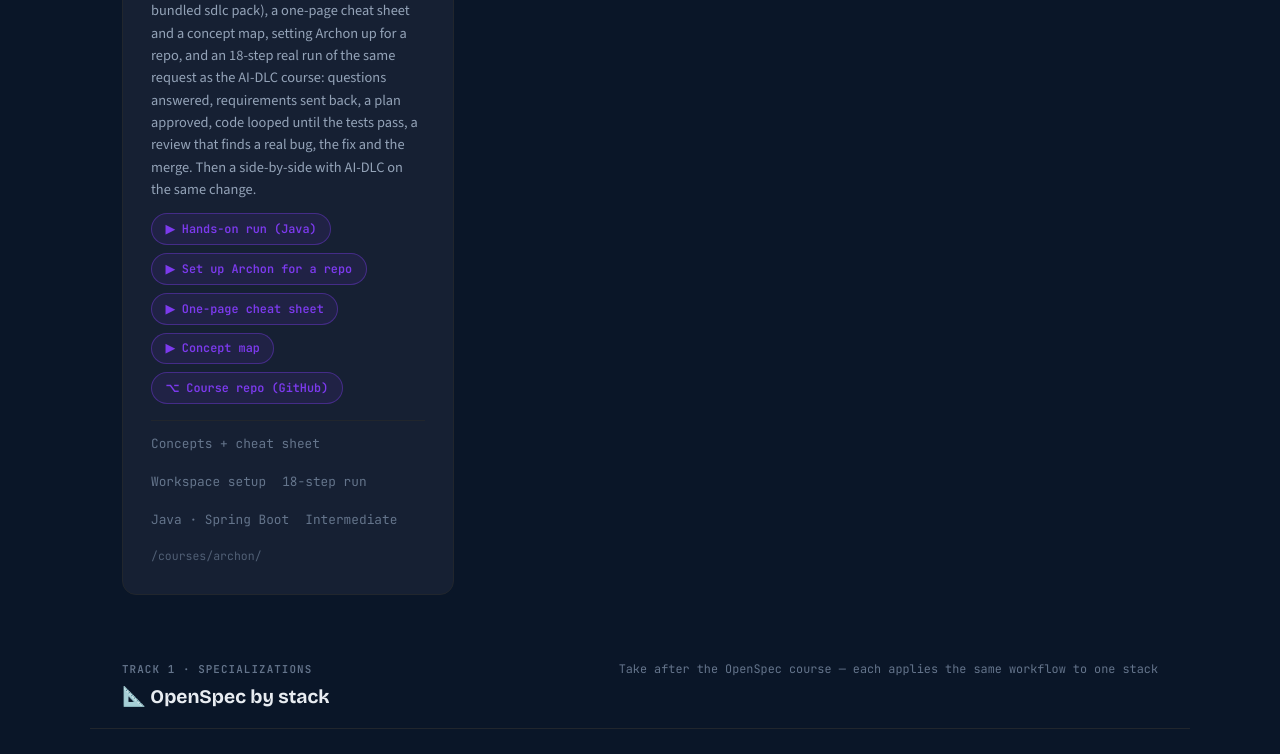
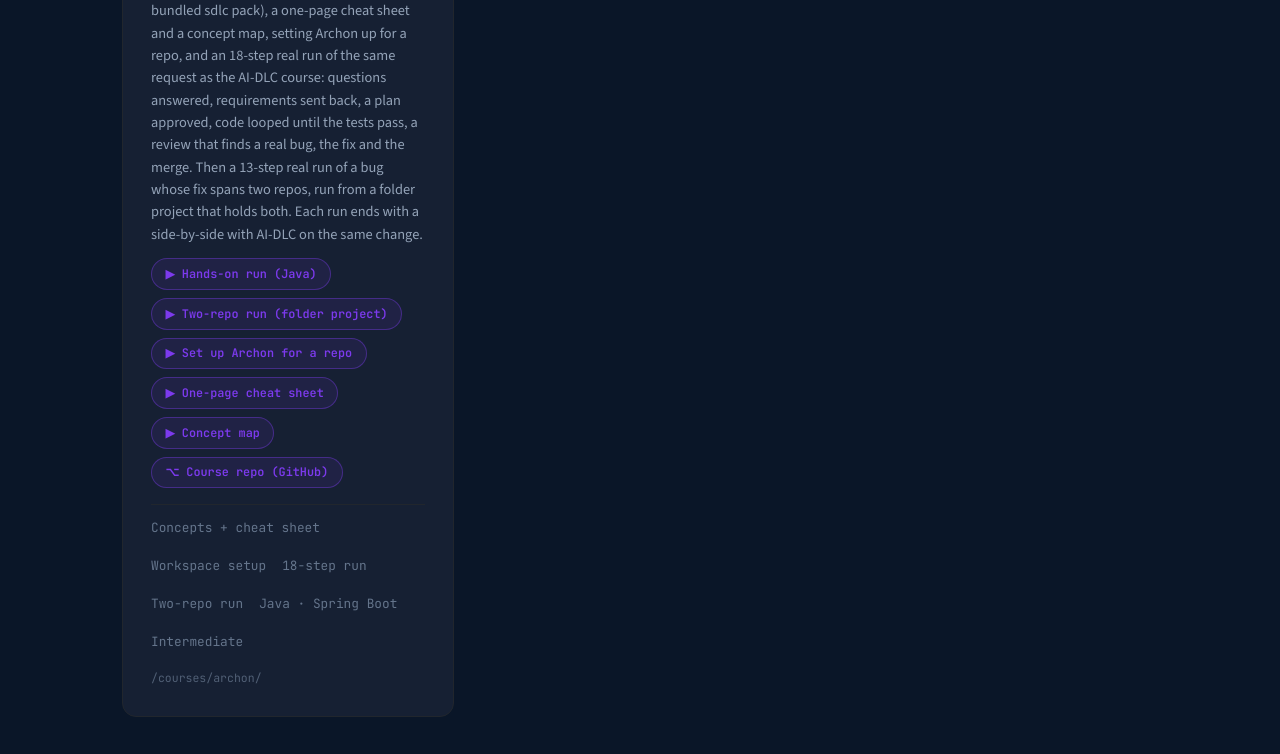
Before and after one commit to varasrinivas/learnings-hub, a plain HTML site: page agenticai/index.html in a window 1280 px wide. Shown: the part 3743-4497 px from the top of the page. Drawn offline with nearby package versions, Linux system fonts and the light colour scheme.

Commit message:
Hubs: add the Archon two-repo run to the course cards
Co-Authored-By: Claude Opus 5.5 <noreply@anthropic.com>

```diff
--- a/agenticai/index.html
+++ b/agenticai/index.html
@@ -454,9 +454,10 @@
     <div class="card-icon">🧭</div>
     <div class="card-tag">New · Tooling</div>
     <div class="card-title">Archon, Step by Step</div>
-    <div class="card-desc">Archon, the open-source YAML workflow engine for AI coding, run with Claude Code. The introduction and concepts (nodes, the graph, loops, waits, worktrees, artifacts, the bundled sdlc pack), a one-page cheat sheet and a concept map, setting Archon up for a repo, and an 18-step real run of the same request as the AI-DLC course: questions answered, requirements sent back, a plan approved, code looped until the tests pass, a review that finds a real bug, the fix and the merge. Then a side-by-side with AI-DLC on the same change.</div>
+    <div class="card-desc">Archon, the open-source YAML workflow engine for AI coding, run with Claude Code. The introduction and concepts (nodes, the graph, loops, waits, worktrees, artifacts, the bundled sdlc pack), a one-page cheat sheet and a concept map, setting Archon up for a repo, and an 18-step real run of the same request as the AI-DLC course: questions answered, requirements sent back, a plan approved, code looped until the tests pass, a review that finds a real bug, the fix and the merge. Then a 13-step real run of a bug whose fix spans two repos, run from a folder project that holds both. Each run ends with a side-by-side with AI-DLC on the same change.</div>
     <div class="card-links">
       <a class="card-link" href="courses/archon/archon-hello-world-java/archon-hello-world-java-run.html">▶ Hands-on run (Java)</a>
+      <a class="card-link" href="courses/archon/archon-hello-world-java/archon-two-repos-run.html">▶ Two-repo run (folder project)</a>
       <a class="card-link" href="courses/archon/archon-workspace-setup.html">▶ Set up Archon for a repo</a>
       <a class="card-link" href="courses/archon/archon-concepts-onepage.html">▶ One-page cheat sheet</a>
       <a class="card-link" href="courses/archon/archon-concepts-map.svg">▶ Concept map</a>
@@ -466,6 +467,7 @@
       <span>Concepts + cheat sheet</span>
       <span>Workspace setup</span>
       <span>18-step run</span>
+      <span>Two-repo run</span>
       <span>Java · Spring Boot</span>
       <span>Intermediate</span>
       <span class="card-path">/courses/archon/</span>
```
Also changed, not shown: index.html (+3 -1 lines).
